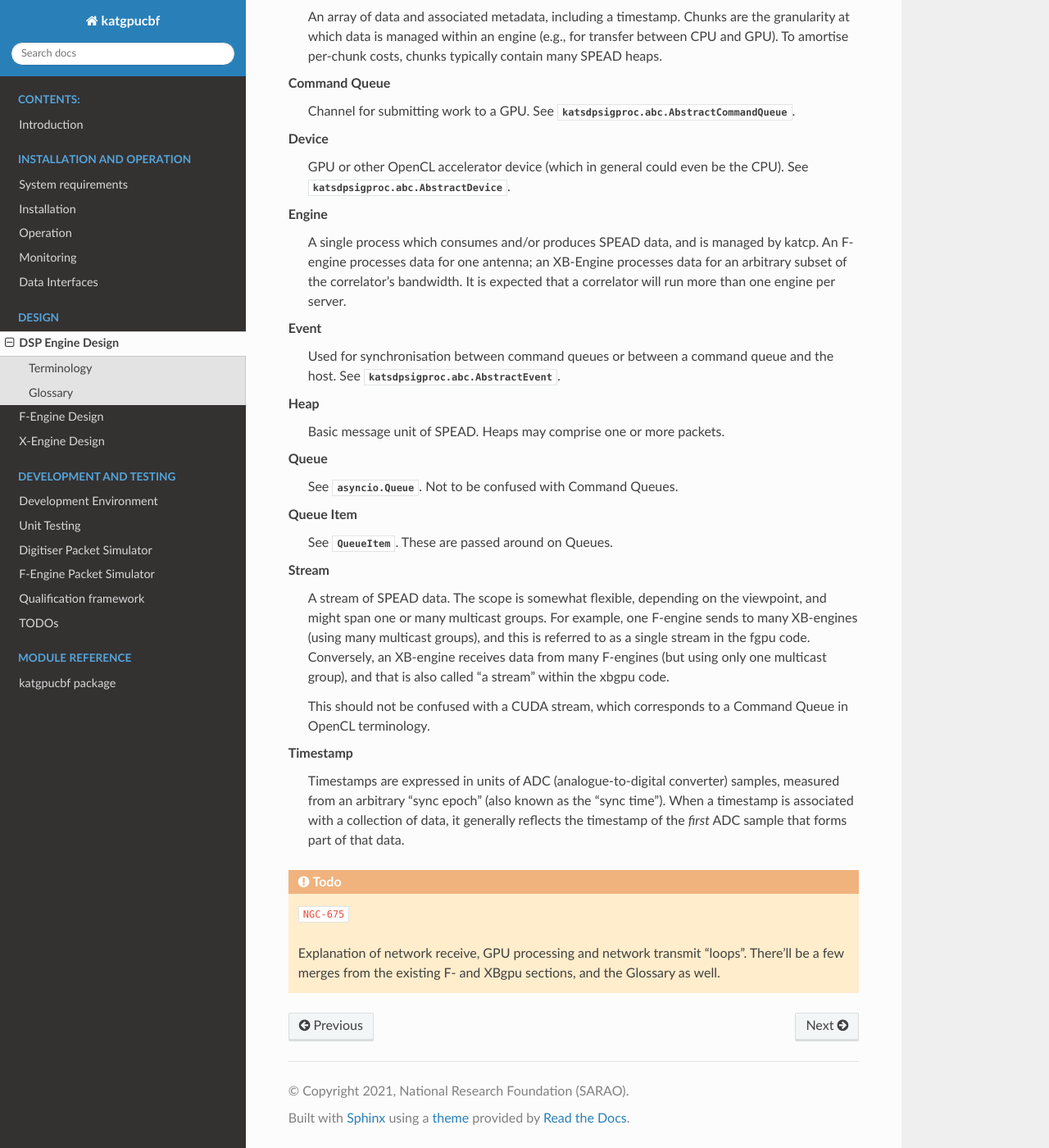
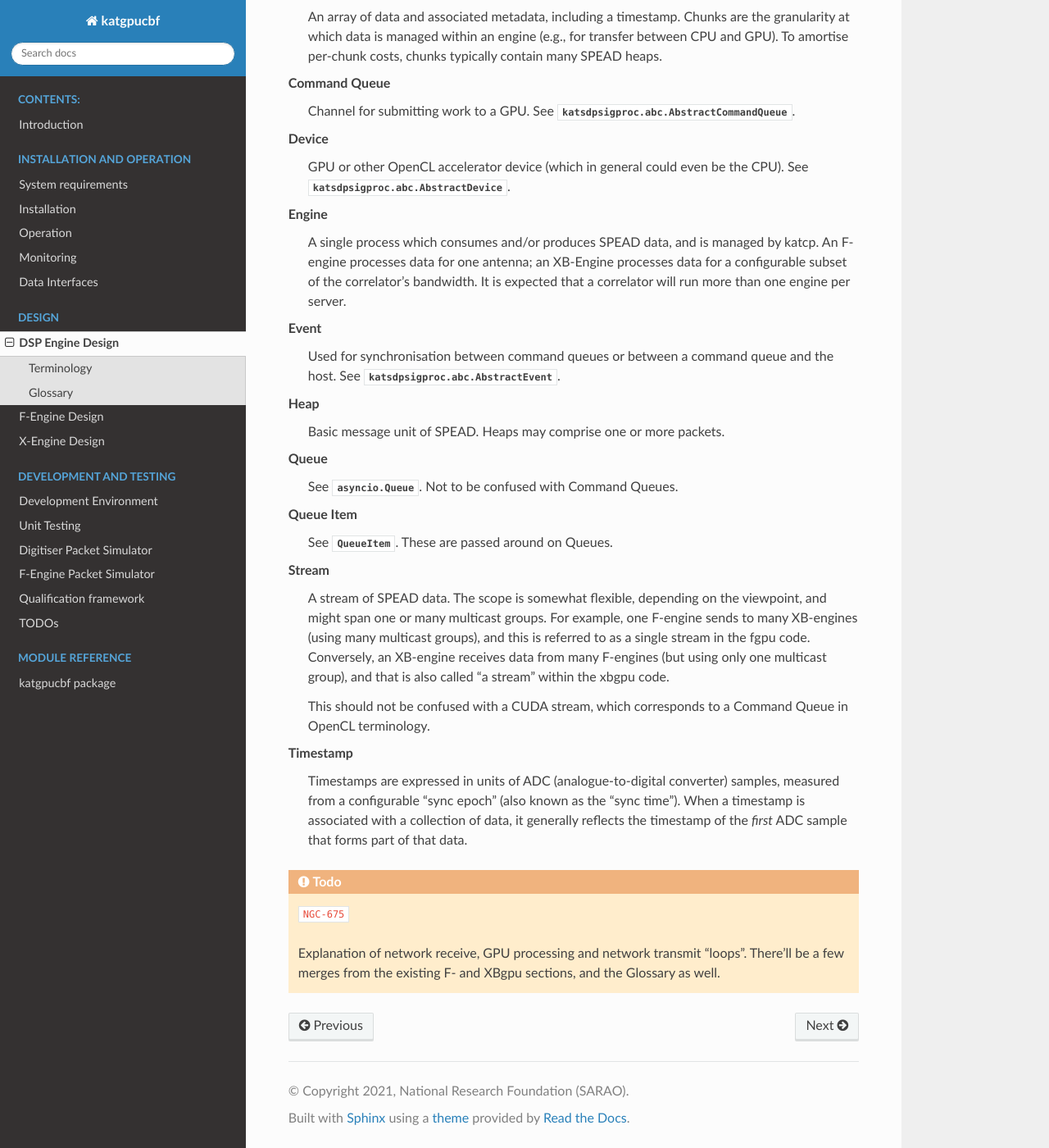
Before and after one commit to ska-sa/katgpucbf, a Sphinx documentation site: the page built from doc/engines.rst, in a window 1280 px wide and 1400 px high, scrolled down 486 px. Shown: the whole window at 82% size. Built offline with Sphinx 7.4.7 and the Read the Docs theme 2.0.0, drawn with Linux system fonts in a browser that asks for light colours; formulas are drawn with MathJax 3; the version number could not be read and is left out.

Commit message:
arbitrary -> configurable in glossary

```diff
--- a/doc/engines.rst
+++ b/doc/engines.rst
@@ -39,7 +39,7 @@ Device
 Engine
     A single process which consumes and/or produces SPEAD data, and is managed
     by katcp. An F-engine processes data for one antenna; an XB-Engine
-    processes data for an arbitrary subset of the correlator's bandwidth. It
+    processes data for a configurable subset of the correlator's bandwidth. It
     is expected that a correlator will run more than one engine per server.
 
 Event
@@ -68,7 +68,7 @@ Stream
 
 Timestamp
     Timestamps are expressed in units of ADC (analogue-to-digital converter)
-    samples, measured from an arbitrary "sync epoch" (also known as the "sync
+    samples, measured from a configurable "sync epoch" (also known as the "sync
     time"). When a timestamp is associated with a collection of data, it
     generally reflects the timestamp of the *first* ADC sample that forms part
     of that data.
```
